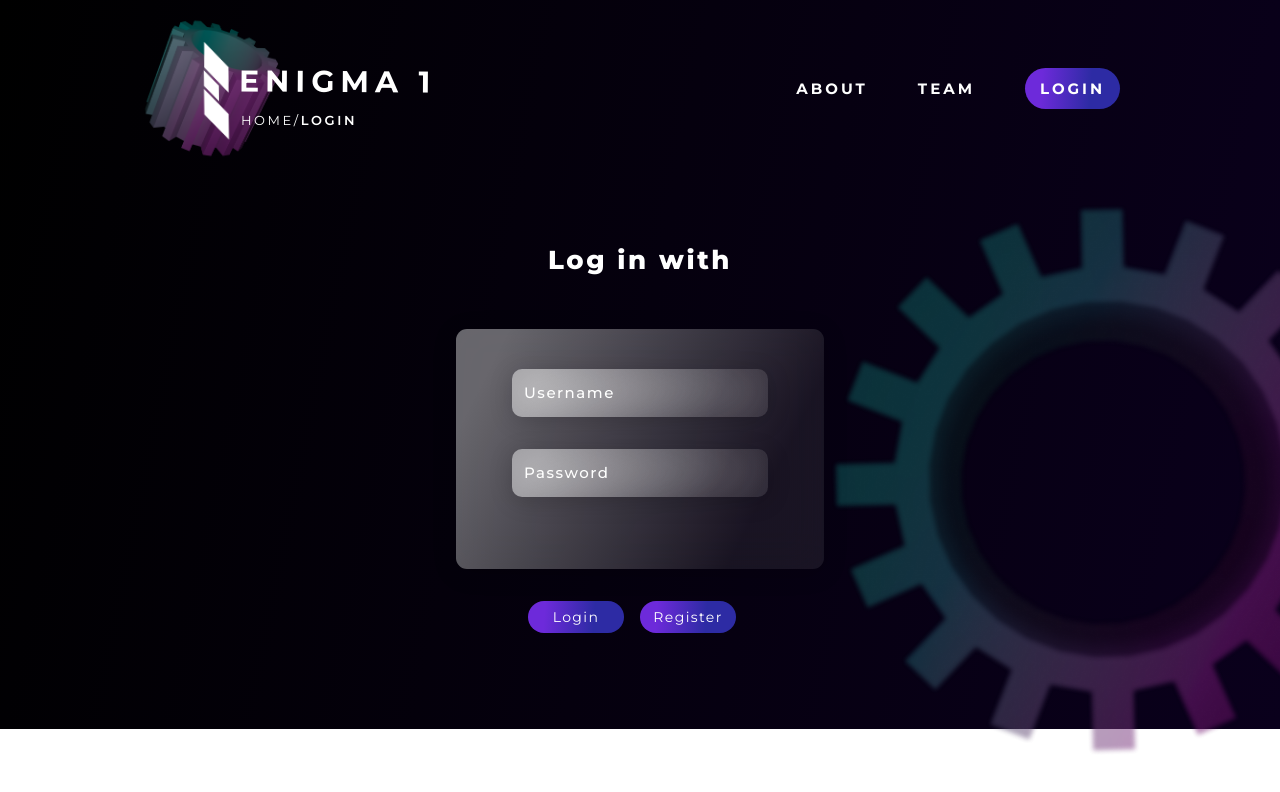
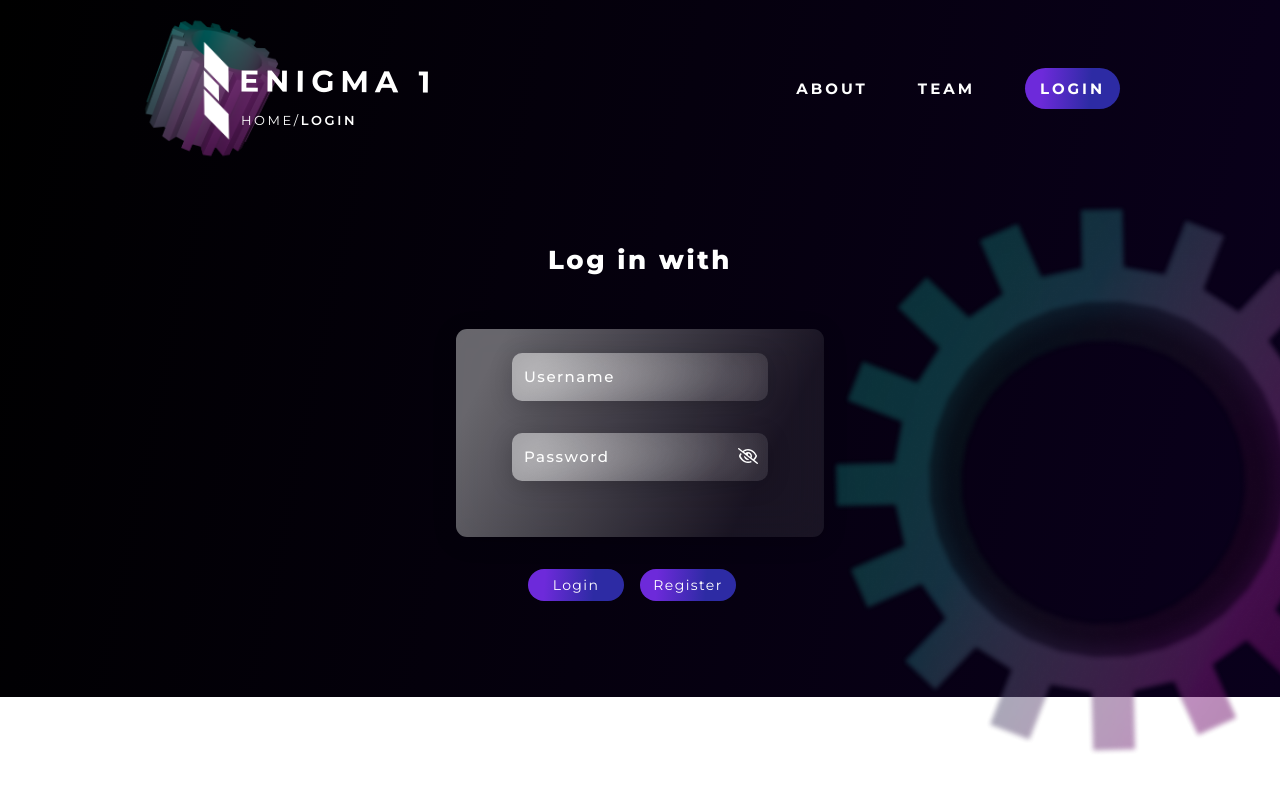
Before and after one commit to AnmolBansalDEV/SIH, a React (Create React App) app: page /login in a window 1280 px wide. Shown: the top 792 px of the page. Built offline with nearby package versions, Linux system fonts and the light colour scheme.

Commit message:
register page

```diff
--- a/package.json
+++ b/package.json
@@ -3,6 +3,10 @@
   "version": "0.1.0",
   "private": true,
   "dependencies": {
+    "@fortawesome/fontawesome-svg-core": "^6.1.2",
+    "@fortawesome/free-regular-svg-icons": "^6.1.2",
+    "@fortawesome/free-solid-svg-icons": "^6.1.2",
+    "@fortawesome/react-fontawesome": "^0.2.0",
     "@testing-library/jest-dom": "^5.16.5",
     "@testing-library/react": "^13.3.0",
     "@testing-library/user-event": "^13.5.0",
--- a/src/components/Login.js
+++ b/src/components/Login.js
@@ -1,12 +1,14 @@
 import React,{useState} from "react";
 import {useNavigate} from 'react-router-dom';
+import { FontAwesomeIcon } from "@fortawesome/react-fontawesome";
+import { faEye ,faEyeSlash } from "@fortawesome/free-regular-svg-icons";
 import LoginNav from "./LoginNav";
 import cylinder from "../assets/cylinder.png"
 import gear from "../assets/gear.png"
 
 export default function Login(){
     const navigate = useNavigate();
-    const [credentials, setCredentials] = useState({username:"",password:""});
+    const [credentials, setCredentials] = useState({username:"",password:"", isVisible: false});
 
    function handleClick(input) {
 setCredentials((prevCred)=>({...prevCred, [input.target.name]: input.target.value}))
@@ -14,6 +16,9 @@ setCredentials((prevCred)=>({...prevCred, [input.target.name]: input.target.valu
 }
     function handleSubmit(e){
         e.preventDefault();
+    }
+    function toggleView(){
+        setCredentials((prevCred)=>({...prevCred, isVisible: !prevCred.isVisible}));
     }
     return(
         <div className="login-page">
@@ -23,7 +28,8 @@ setCredentials((prevCred)=>({...prevCred, [input.target.name]: input.target.valu
         <h1>Log in with</h1>
         <div className='login-container'>
         <input type="text" value={credentials.username} onChange={handleClick} name="username" placeholder="Username" className="login-input" />
-            <input type="password" onChange={handleClick} value={credentials.password} name="password" placeholder="Password" className="login-input" />
+            <input type={credentials.isVisible ? "text": "password"} onChange={handleClick} value={credentials.password} name="password" placeholder="Password" className="login-input" />
+            <FontAwesomeIcon className="icon" icon={credentials.isVisible ? faEye : faEyeSlash} onClick={toggleView} />
         </div>
         <div className="btn-container">
         <button onClick={handleSubmit} className="login-btn">Login</button>
--- a/src/login-page.css
+++ b/src/login-page.css
@@ -122,7 +122,7 @@ border-radius: 11px;
 text-align: center;
 margin: auto;
 width: 23rem;
-height: 15rem;
+height: 13rem;
 display: flex;
 flex-direction: column;
 align-items: center;
@@ -139,6 +139,10 @@ border-radius: 10px;
 border: none;
 width: 16rem;
 height: 3rem;
+color: #fff;
+font-weight: 500;
+font-size: 17px;
+letter-spacing: 2px;
 text-indent: 10px;
 }
 .btn-container{
@@ -167,6 +171,17 @@ letter-spacing: 0.1em;
 
 color: #FFFFFF;
 }
+.icon{
+        color: white;
+        position: absolute;
+        top: 57%;
+        right: 18%;
+    cursor: pointer;
+}
+.icon:hover {
+    color:#5c65cb;
+    cursor: pointer;
+  }
 .cylinder-img{
     width: 20%;
     position: absolute;
```
Also changed, not shown: 1 other file (tests, documents, lock files or other folders).
